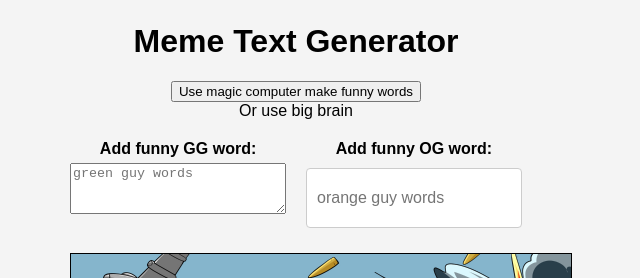
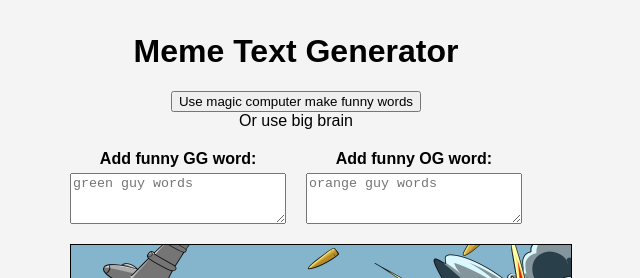
Before and after one commit to natbutter/hahameme, a React (Create React App) app: page / in a window 1280 px wide. Shown: the top 278 px of the page, without its empty margins (344-984 px from the left). Built offline with nearby package versions, Linux system fonts and the light colour scheme.

Commit message:
undefined lines but okay

```diff
--- a/src/MemeGenerator.js
+++ b/src/MemeGenerator.js
@@ -80,7 +80,7 @@ const MemeGenerator = () => {
     // const canvasHeight = ctx.canvas.Height;
 
     if (topText) {
-      const lines = [''];
+      const lines = [];
       for (let i = 0; i < topText.length; i += 10) {
         lines.push(topText.substring(i, i + 10));
       }
@@ -137,26 +137,19 @@ const MemeGenerator = () => {
             value={topText}
             onChange={(e) => setTopText(e.target.value)}
             rows="3"
-            maxLength={100}
+            maxLength={40}
           />
-
-          {/* <input
-            type="text"
-            id="top-text-input"
-            placeholder="green guy words"
-            value={topText}
-            onChange={(e) => setTopText(e.target.value)}
-          /> */}
         </div>
 
         <div className="input-group">
           <label htmlFor="bottom-text-input">Add funny OG word:</label>
-          <input
-            type="text"
+          <textarea
             id="bottom-text-input"
             placeholder="orange guy words"
             value={bottomText}
             onChange={(e) => setBottomText(e.target.value)}
+            rows="3"
+            maxLength={40}
           />
         </div>
       </div>
```
